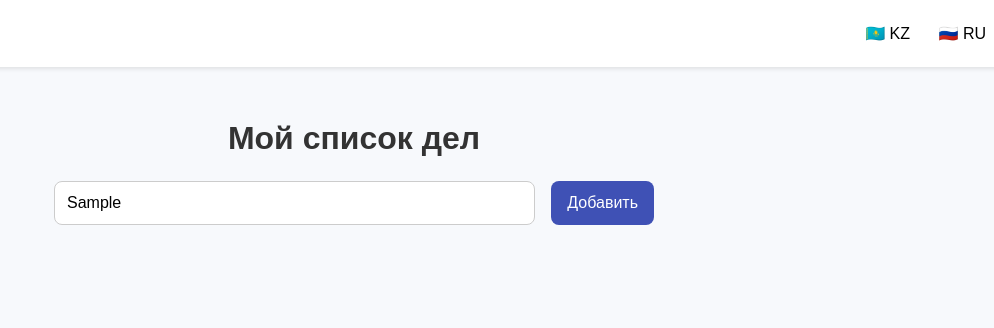
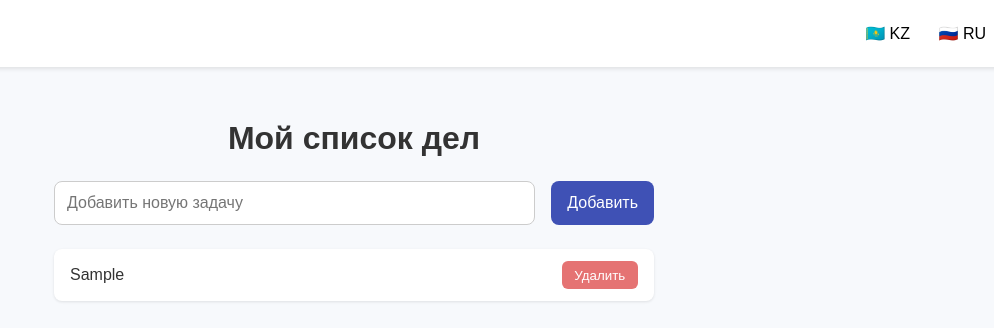
Before and after one commit to tanzilaabren/myProject, a plain HTML site: page index.html in a window 1280 px wide. Both pictures are taken after typing "Sample" into the empty fields and a click on the button "Добавить". Shown: the whole page, without its empty margins (286-1280 px from the left). Drawn offline with Linux system fonts and the light colour scheme.

Commit message:
Обновила стили и добавила переключение языка

```diff
--- a/app.js
+++ b/app.js
@@ -18,18 +18,18 @@ const translations = {
 function setLanguage(lang) {
   currentLang = lang;
   const t = translations[lang];
-    document.getElementById("title").textContent = t.title;
+  document.getElementById("title").textContent      = t.title;
   document.getElementById("taskInput").placeholder = t.placeholder;
   document.getElementById("addTaskBtn").textContent = t.addButton;
 
-    document.querySelectorAll(".delete-btn").forEach((btn) => {
+  document.querySelectorAll(".delete-btn").forEach(btn => {
     btn.textContent = t.deleteButton;
   });
 }
 
 document.addEventListener("DOMContentLoaded", () => {
-    const taskInput = document.getElementById("taskInput");
-    const taskList = document.getElementById("taskList");
+  const taskInput  = document.getElementById("taskInput");
+  const taskList   = document.getElementById("taskList");
   const addTaskBtn = document.getElementById("addTaskBtn");
 
   function createTask(text) {
@@ -44,12 +44,12 @@ const translations = {
   }
 
   addTaskBtn.addEventListener("click", () => {
-      const taskText = taskInput.value.trim();
-      if (taskText !== "") {
-        createTask(taskText);
+    const txt = taskInput.value.trim();
+    if (!txt) return;
+    createTask(txt);
     taskInput.value = "";
-      }
   });
 
+  // Устанавливаем язык сразу при загрузке
   setLanguage(currentLang);
 });
--- a/index.html
+++ b/index.html
@@ -2,7 +2,7 @@
 <html lang="ru">
 <head>
   <meta charset="UTF-8" />
-  <meta name="viewport" content="width=device-width, initial-scale=1.0" />
+  <meta name="viewport" content="width=device-width,initial-scale=1.0" />
   <title>Todo App</title>
   <link rel="stylesheet" href="styles.css" />
 </head>
@@ -10,22 +10,27 @@
 
   <header>
     <div class="lang-switch">
+      <!-- эти кнопки вызывают нашу функцию setLanguage(...) -->
       <button onclick="setLanguage('kz')">🇰🇿 KZ</button>
       <button onclick="setLanguage('ru')">🇷🇺 RU</button>
     </div>
   </header>
 
   <main>
+    <!-- здесь идёт заголовок, его мы меняем в JS -->
     <h1 id="title">Мой список дел</h1>
 
     <div class="task-input">
-      <input type="text" id="taskInput" placeholder="Добавить новую задачу" />
-      <button id="addButton">Добавить</button>
+      <!-- input и кнопка должны иметь именно такие id -->
+      <input  type="text" id="taskInput" placeholder="Добавить новую задачу" />
+      <button id="addTaskBtn">Добавить</button>
     </div>
 
+    <!-- сюда мы добавляем элементы списка -->
     <ul id="taskList"></ul>
   </main>
 
+  <!-- скрипт подключаем в самом конце, чтобы DOM уже был готов -->
   <script src="app.js"></script>
 </body>
 </html>
```
Lines whose indentation alone changed are shown as unchanged.
